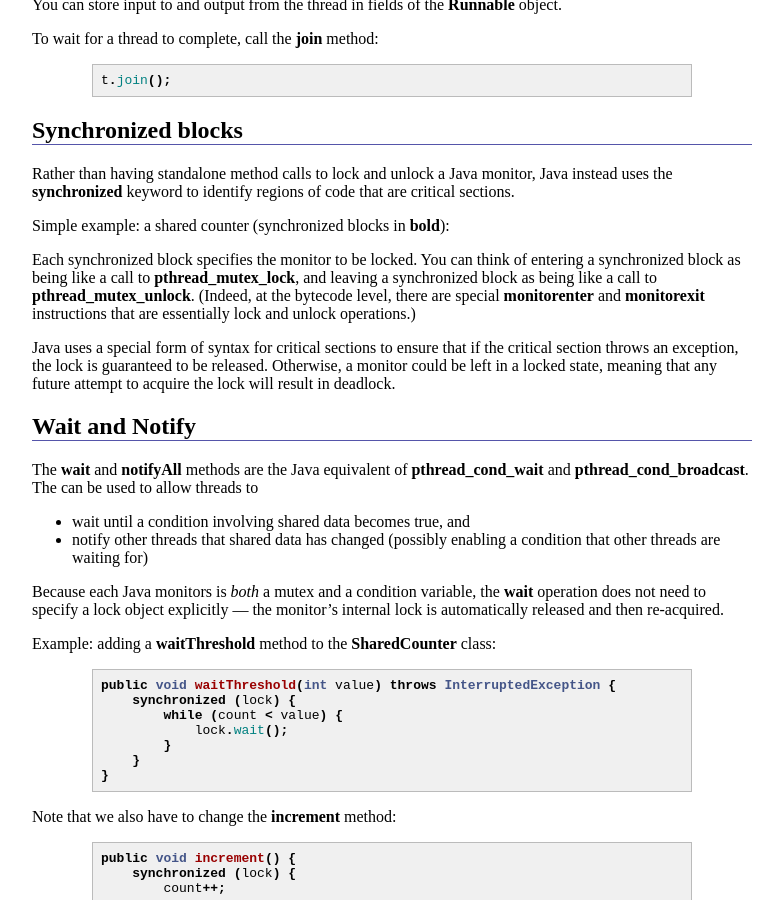
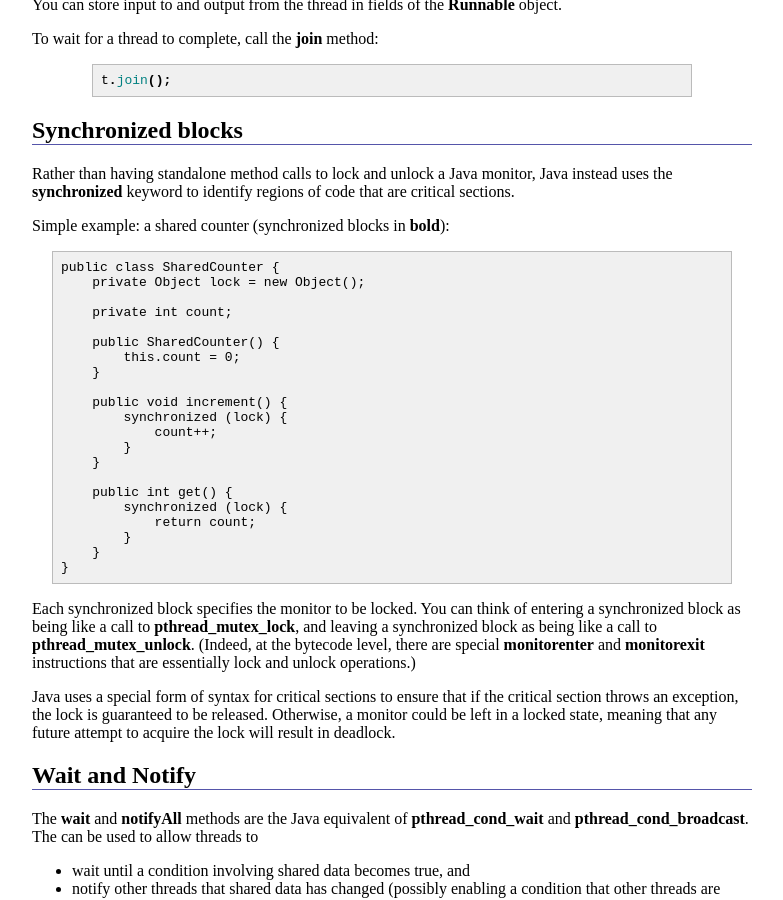
Before and after one commit to ycpcs/cs365-spring2015, a Jekyll site: the page built from lectures/lecture12.md, in a window 1280 px wide and 900 px high, scrolled down 683 px. Shown: the whole window, without its empty margins (248-1031 px from the left). Built offline with Jekyll 4.4.1, drawn with Linux system fonts in a browser that asks for light colours; Markdown is read by kramdown in place of the engine named in the settings.

Commit message:
fix missing code

```diff
--- a/lectures/lecture12.md
+++ b/lectures/lecture12.md
@@ -54,6 +54,28 @@ Synchronized blocks
 Rather than having standalone method calls to lock and unlock a Java monitor, Java instead uses the **synchronized** keyword to identify regions of code that are critical sections.
 
 Simple example: a shared counter (synchronized blocks in **bold**):
+
+    public class SharedCounter {
+        private Object lock = new Object();
+
+        private int count;
+
+        public SharedCounter() {
+            this.count = 0;
+        }
+
+        public void increment() {
+            synchronized (lock) {
+                count++;
+            }
+        }
+
+        public int get() {
+            synchronized (lock) {
+                return count;
+            }
+        }
+    }
 
 Each synchronized block specifies the monitor to be locked. You can think of entering a synchronized block as being like a call to **pthread\_mutex\_lock**, and leaving a synchronized block as being like a call to **pthread\_mutex\_unlock**. (Indeed, at the bytecode level, there are special **monitorenter** and **monitorexit** instructions that are essentially lock and unlock operations.)
 
```
